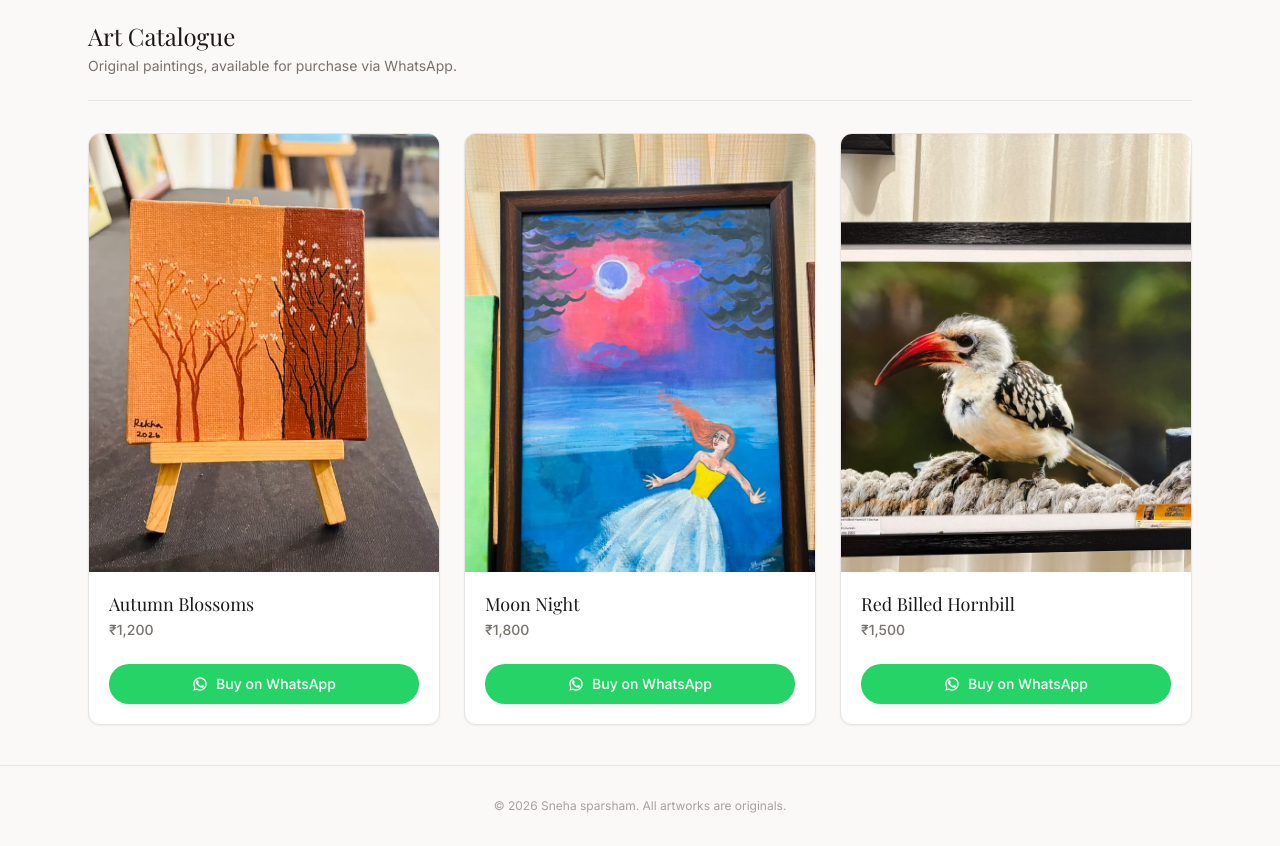
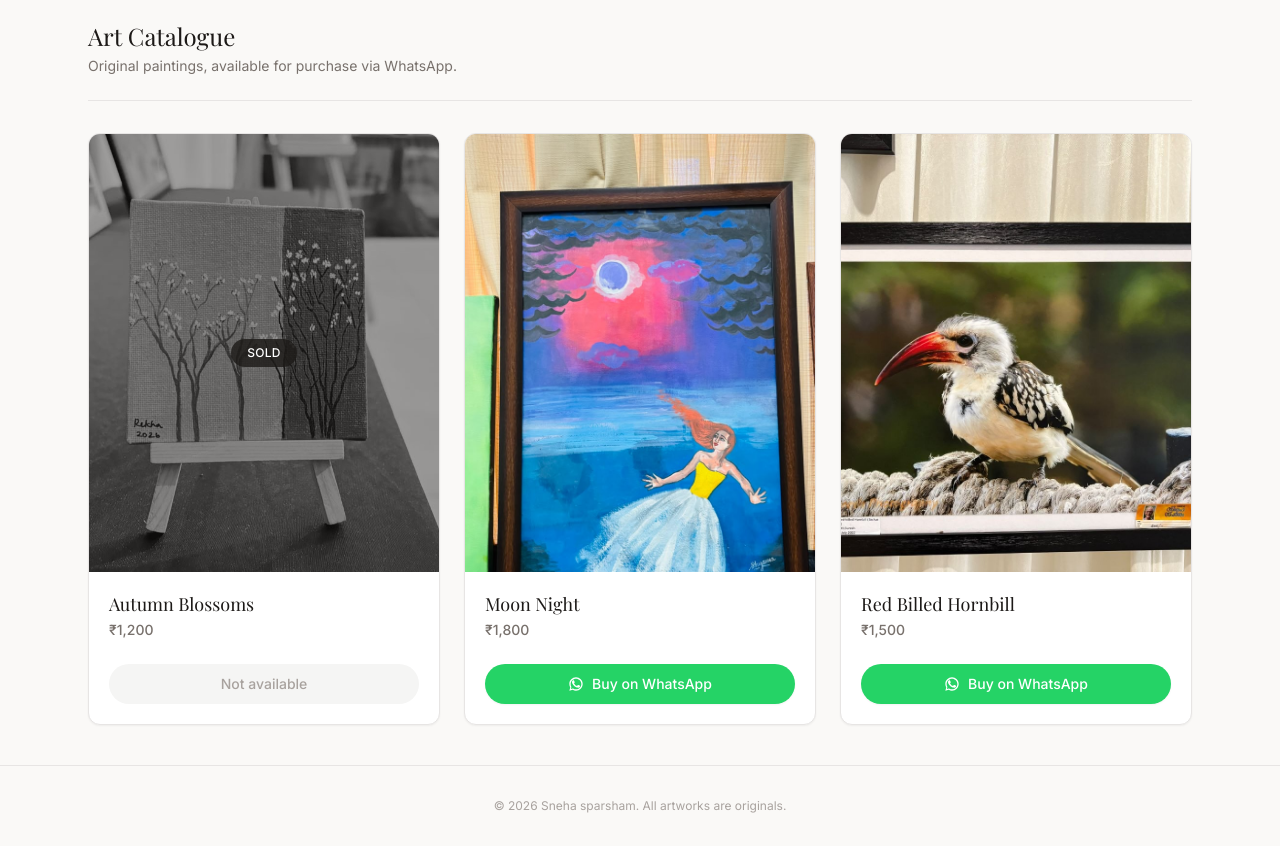
Before and after one commit to jasilmohmd/Art-catalogue, a Next.js app: page / in a window 1280 px wide. Shown: the part 820-1666 px from the top of the page. Built offline with nearby package versions, Linux system fonts and the light colour scheme; a web font is replaced by a local one.

Commit message:
chore: mark Autumn Blossoms sold

```diff
--- a/data/artworks.ts
+++ b/data/artworks.ts
@@ -13,8 +13,8 @@ export const artworks: Artwork[] = [
     id: "autumn-blossoms",
     name: "Autumn Blossoms",
     price: 1200,
-    image: "/artworks/autumn_blossoms-1200.jpeg",
-    available: true,
+    image: "/artworks/autumn_blossoms-1200-sold.jpeg",
+    available: false,
   },
   {
     id: "moon-night",
```
Also changed, not shown: public/artworks/autumn_blossoms-1200-sold.jpeg (renamed from public/artworks/autumn_blossoms-1200.jpeg).
